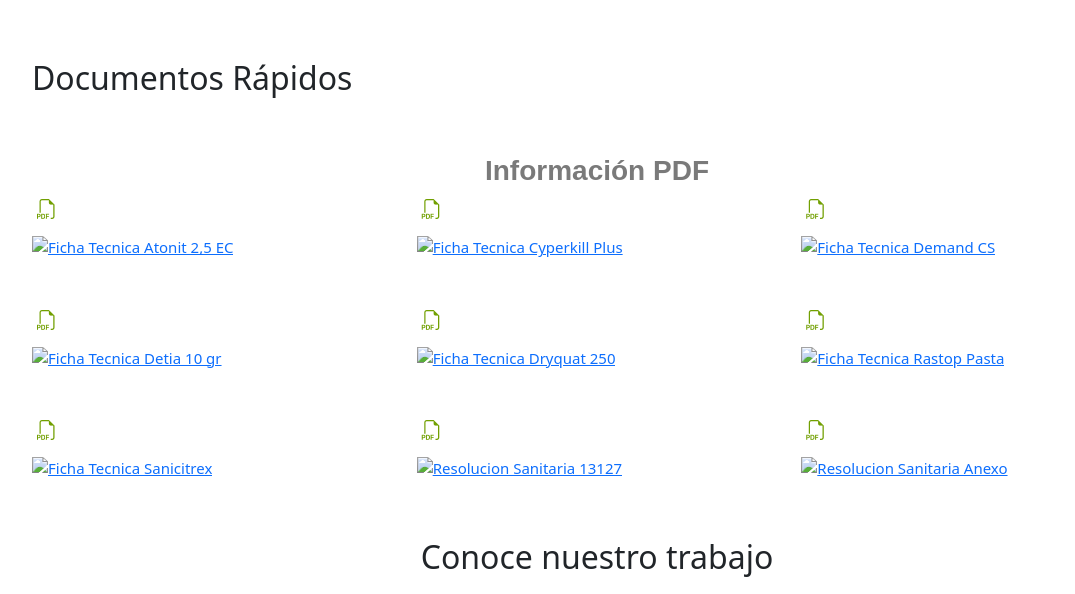
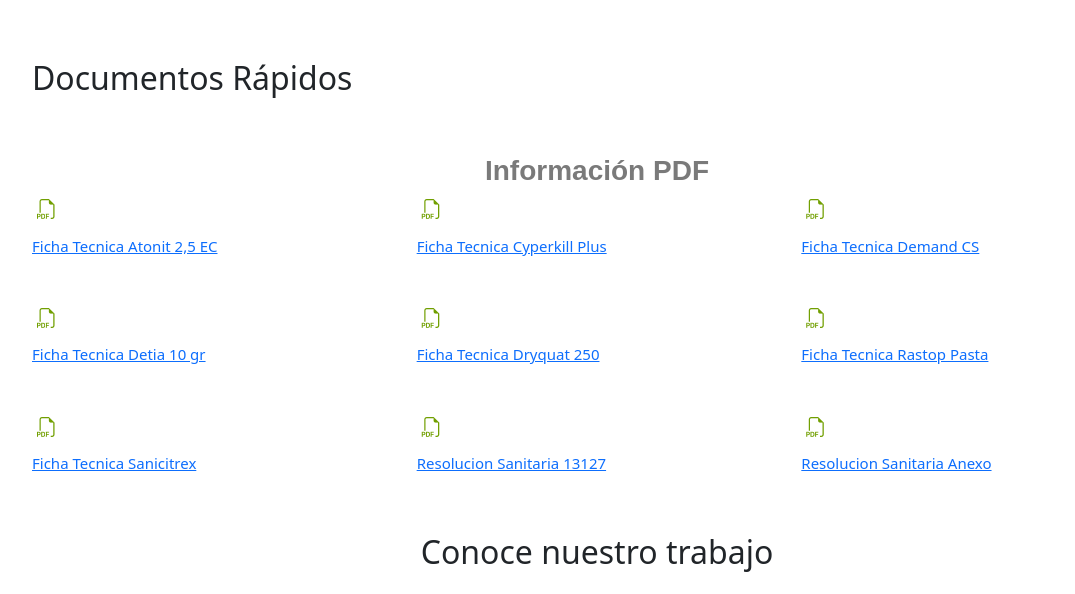
Before and after one commit to abassoman/Sintefor_pagina, a plain HTML site: page index.html in a window 1280 px wide. Shown: the part 2184-2778 px from the top of the page, without its empty margins (43-1118 px from the left). Drawn offline with nearby package versions, Linux system fonts and the light colour scheme.

Commit message:
img sacadas pdf

```diff
--- a/index.html
+++ b/index.html
@@ -262,7 +262,7 @@
                             <div class="card h-100">
                                 <i class="bi bi-filetype-pdf"></i>
                                 <a href="Documentos-Sintefor/Ficha Tecnica Atonit 2,5 EC.pdf" target="_blank">
-                                    <img src="Documentos-Sintefor/Ficha Tecnica Atonit 2,5 EC.pdf" alt="Ficha Tecnica Atonit 2,5 EC" style="width: 100%; height: 100%;">
+                                    Ficha Tecnica Atonit 2,5 EC
                                 </a>
                             </div>
                         </div>
@@ -270,7 +270,7 @@
                             <div class="card h-100">
                                 <i class="bi bi-filetype-pdf"></i>
                                 <a href="Documentos-Sintefor/Ficha Tecnica Cyperkill Plus.pdf" target="_blank">
-                                    <img src="Documentos-Sintefor/Ficha Tecnica Cyperkill Plus.pdf" alt="Ficha Tecnica Cyperkill Plus" style="width: 100%; height: 100%;">
+                                    Ficha Tecnica Cyperkill Plus
                                 </a>
                             </div>
                         </div>
@@ -278,7 +278,7 @@
                             <div class="card h-100">
                                 <i class="bi bi-filetype-pdf"></i>
                                 <a href="Documentos-Sintefor/Ficha Tecnica Demand CS.pdf" target="_blank">
-                                    <img src="Documentos-Sintefor/Ficha Tecnica Demand CS.pdf" alt="Ficha Tecnica Demand CS" style="width: 100%; height: 100%;">
+                                    Ficha Tecnica Demand CS
                                 </a>
                             </div>
                         </div>
@@ -286,7 +286,7 @@
                             <div class="card h-100">
                                 <i class="bi bi-filetype-pdf"></i>
                                 <a href="Documentos-Sintefor/Ficha Tecnica Detia 10 gr.pdf" target="_blank">
-                                    <img src="Documentos-Sintefor/Ficha Tecnica Detia 10 gr.pdf" alt="Ficha Tecnica Detia 10 gr" style="width: 100%; height: 100%;">
+                                    Ficha Tecnica Detia 10 gr
                                 </a>
                             </div>
                         </div>
@@ -294,7 +294,7 @@
                             <div class="card h-100">
                                 <i class="bi bi-filetype-pdf"></i>
                                 <a href="Documentos-Sintefor/Ficha Tecnica Dryquat 250.pdf" target="_blank">
-                                    <img src="Documentos-Sintefor/Ficha Tecnica Dryquat 250.pdf" alt="Ficha Tecnica Dryquat 250" style="width: 100%; height: 100%;">
+                                    Ficha Tecnica Dryquat 250
                                 </a>
                             </div>
                         </div>
@@ -302,7 +302,7 @@
                             <div class="card h-100">
                                 <i class="bi bi-filetype-pdf"></i>
                                 <a href="Documentos-Sintefor/Ficha Tecnica Rastop Pasta.pdf" target="_blank">
-                                    <img src="Documentos-Sintefor/Ficha Tecnica Rastop Pasta.pdf" alt="Ficha Tecnica Rastop Pasta" style="width: 100%; height: 100%;">
+                                    Ficha Tecnica Rastop Pasta
                                 </a>
                             </div>
                         </div>
@@ -310,7 +310,7 @@
                             <div class="card h-100">
                                 <i class="bi bi-filetype-pdf"></i>
                                 <a href="Documentos-Sintefor/Ficha Tecnica Sanicitrex.pdf" target="_blank">
-                                    <img src="Documentos-Sintefor/Ficha Tecnica Sanicitrex.pdf" alt="Ficha Tecnica Sanicitrex" style="width: 100%; height: 100%;">
+                                    Ficha Tecnica Sanicitrex
                                 </a>
                             </div>
                         </div>
@@ -318,7 +318,7 @@
                             <div class="card h-100">
                                 <i class="bi bi-filetype-pdf"></i>
                                 <a href="Documentos-Sintefor/Resolucion Sanitaria 13127.pdf" target="_blank">
-                                    <img src="Documentos-Sintefor/Resolucion Sanitaria 13127.pdf" alt="Resolucion Sanitaria 13127" style="width: 100%; height: 100%;">
+                                    Resolucion Sanitaria 13127
                                 </a>
                             </div>
                         </div>
@@ -326,7 +326,7 @@
                             <div class="card h-100">
                                 <i class="bi bi-filetype-pdf"></i>
                                 <a href="Documentos-Sintefor/Resolucion Sanitaria Anexo.pdf" target="_blank">
-                                    <img src="Documentos-Sintefor/Resolucion Sanitaria Anexo.pdf" alt="Resolucion Sanitaria Anexo" style="width: 100%; height: 100%;">
+                                    Resolucion Sanitaria Anexo
                                 </a>
                             </div>
                         </div>
```
